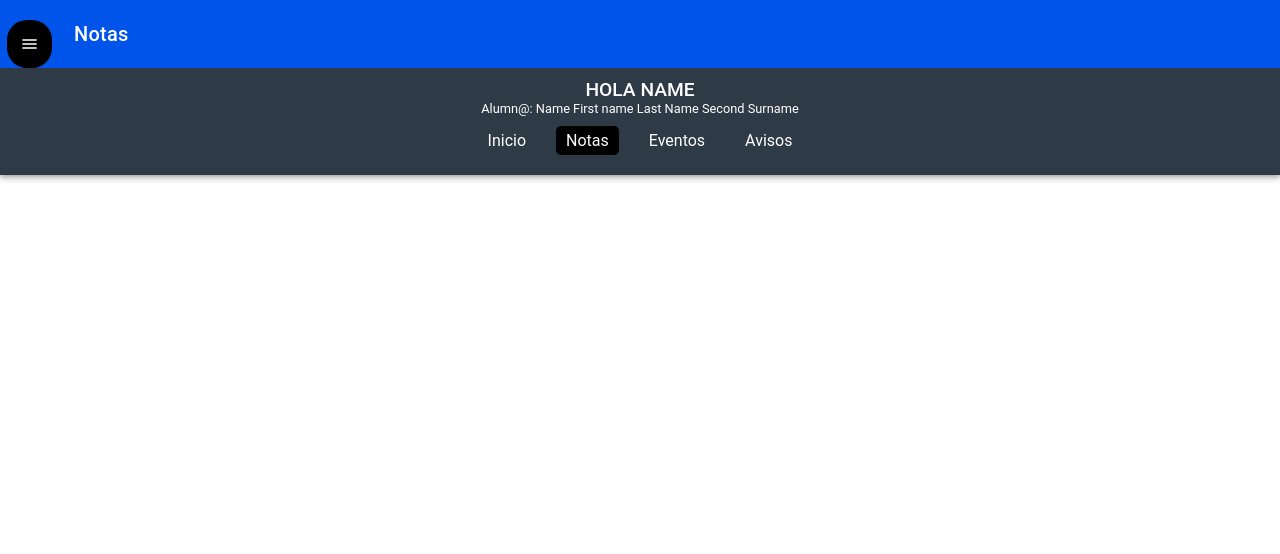
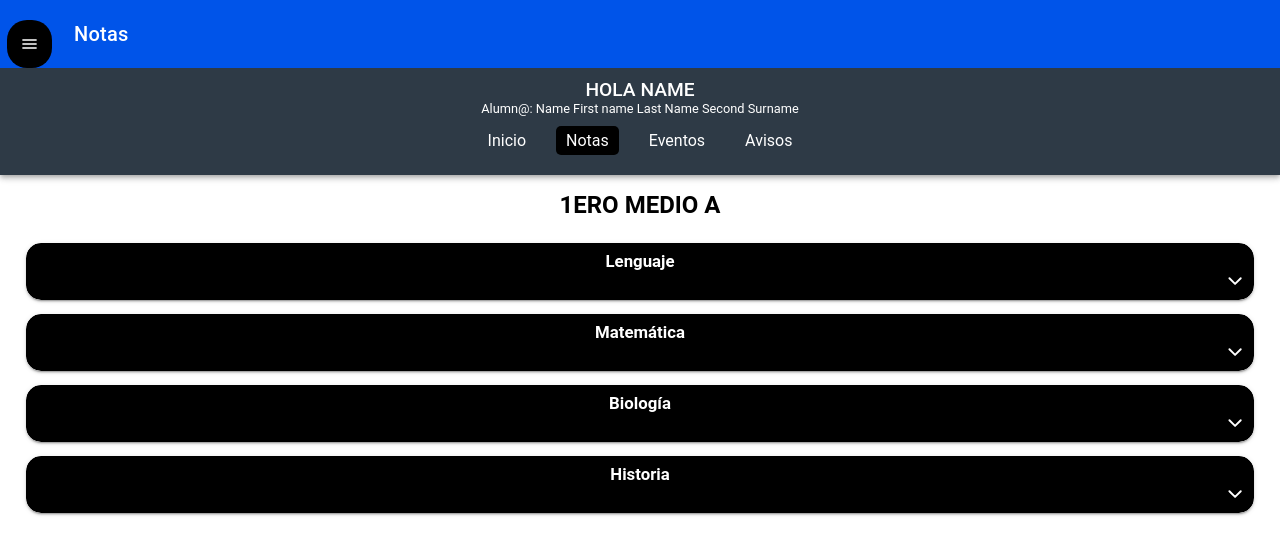
Before and after one commit to TanoOliva/Parent-Track, a React (Vite) app in the folder ionic-react/: page /notas in a window 1280 px wide. Shown: the top 554 px of the page. Built offline with nearby package versions, Linux system fonts and the light colour scheme; sample sign-in values are in the browser's storage.

Commit message:
NOTAS
faltan hacer unos cambios

```diff
--- a/ionic-react/src/pages/Notas.css
+++ b/ionic-react/src/pages/Notas.css
@@ -0,0 +1,48 @@
+.grade-header {
+    text-align: center;
+    font-size: 1.5em;
+    margin-bottom: 1em;
+    font-weight: bold;
+  }
+
+  .subject-card {
+    margin-bottom: 1em;
+    border-radius: 15px; /* Bordes redondeados */
+  }
+
+  .subject-header {
+    display: flex;
+    justify-content: space-between;
+    align-items: center;
+    font-size: 1.2em;
+    font-weight: bold;
+    background-color: black;
+    color: white;
+    padding: 0.5em;
+    border-radius: 15px; /* Bordes redondeados */
+    cursor: pointer;
+  }
+
+  .subject-header span {
+    flex: 1;
+    text-align: center; /* Centrar el texto */
+  }
+
+  .toggle-icon {
+    margin-left: auto;
+    font-size: 1.2em;
+  }
+
+  .notes-header {
+    font-weight: bold;
+    background-color: #f0f0f0;
+    border-top: 1px solid #ccc; /* Línea separadora */
+    padding: 0.5em 0;
+  }
+
+  .note-row {
+    background-color: #e0f7fa;
+    margin-bottom: 0.5em;
+    padding: 0.5em;
+    border-radius: 10px; /* Bordes redondeados para cada fila de nota */
+  }
--- a/ionic-react/src/pages/Notas.tsx
+++ b/ionic-react/src/pages/Notas.tsx
@@ -1,14 +1,87 @@
-import React from 'react';
-import { IonContent, IonPage } from '@ionic/react';
+import React, { useState } from 'react';
+import { IonContent, IonPage, IonCard, IonCardHeader, IonCardContent, IonGrid, IonRow, IonCol, IonIcon } from '@ionic/react';
+import { chevronDownOutline, chevronUpOutline } from 'ionicons/icons';
 import Header from '../components/Header';
 import './Notas.css';
 
 const Notas: React.FC = () => {
+  const [openSubject, setOpenSubject] = useState<string | null>(null);
+
+  const toggleSubject = (subject: string) => {
+    setOpenSubject(openSubject === subject ? null : subject);
+  };
+
+  const subjects = [
+    {
+      name: 'Lenguaje',
+      notes: [
+        { name: 'Prueba 1', score: 5.2, absence: 0 },
+        { name: 'Control 1', score: 6.0, absence: 0 },
+        { name: 'Prueba 2', score: 4.8, absence: 0 },
+        { name: 'Control 2', score: 0.0, absence: 0 },
+        { name: 'Prueba 3', score: 0.0, absence: 0 },
+      ],
+    },
+    {
+      name: 'Matemática',
+      notes: [
+        { name: 'Prueba 1', score: 0.0, absence: 0 },
+        { name: 'Control 1', score: 0.0, absence: 0 },
+        { name: 'Prueba 2', score: 0.0, absence: 0 },
+      ],
+    },
+    {
+      name: 'Biología',
+      notes: [
+        { name: 'Prueba 1', score: 0.0, absence: 0 },
+        { name: 'Control 1', score: 0.0, absence: 0 },
+      ],
+    },
+    {
+      name: 'Historia',
+      notes: [
+        { name: 'Prueba 1', score: 0.0, absence: 0 },
+        { name: 'Control 1', score: 0.0, absence: 0 },
+      ],
+    },
+  ];
+
   return (
     <IonPage>
       <Header title="Notas" />
-      <IonContent>
-        {/* Contenido de la página de Notas */}
+      <IonContent className="ion-padding">
+        <div className="grade-header">1ERO MEDIO A</div>
+        {subjects.map((subject) => (
+          <IonCard key={subject.name} className="subject-card">
+            <IonCardHeader
+              className="subject-header"
+              onClick={() => toggleSubject(subject.name)}
+            >
+              <span>{subject.name}</span>
+              <IonIcon
+                icon={openSubject === subject.name ? chevronUpOutline : chevronDownOutline}
+                className="toggle-icon"
+              />
+            </IonCardHeader>
+            {openSubject === subject.name && (
+              <IonCardContent>
+                <IonGrid>
+                  <IonRow className="notes-header">
+                    <IonCol>Nota</IonCol>
+                    <IonCol>Falta</IonCol>
+                  </IonRow>
+                  {subject.notes.map((note, index) => (
+                    <IonRow key={index} className="note-row">
+                      <IonCol>{note.name}</IonCol>
+                      <IonCol>{note.score}</IonCol>
+                      <IonCol>{note.absence}</IonCol>
+                    </IonRow>
+                  ))}
+                </IonGrid>
+              </IonCardContent>
+            )}
+          </IonCard>
+        ))}
       </IonContent>
     </IonPage>
   );
```
